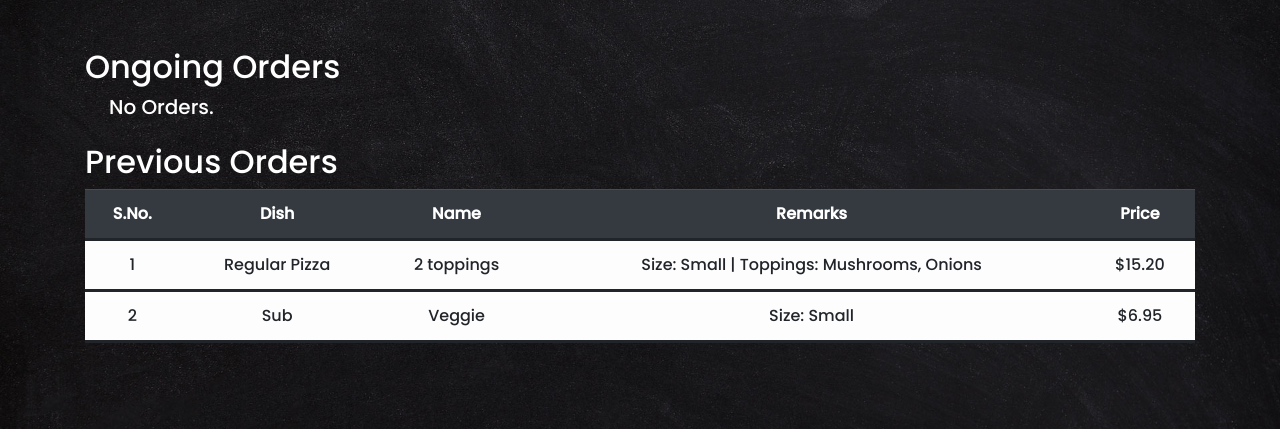
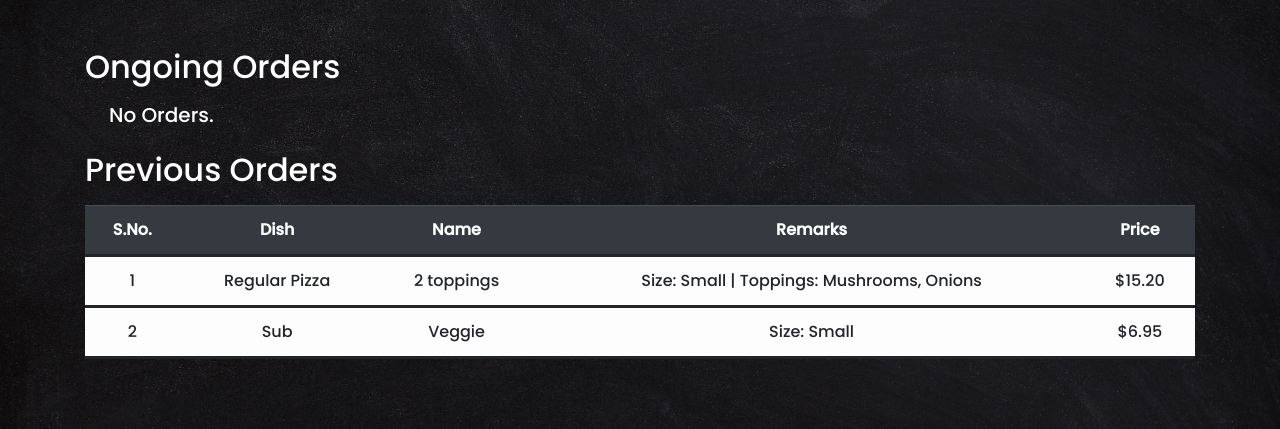
Before and after one commit to liverishabh/PizzaOrderingWebsite, a Django app: page /myorders/ in a window 1280 px wide. Shown: the part 87-516 px from the top of the page. Run offline with Django 3.2, Linux system fonts and the light colour scheme; a user stored in the database is signed in; data comes from the database, SQL or seed files in the repository; both versions use the stored data as it was after the commit; some libraries are stand-ins or nearby versions.

Commit message:
Fixed bugs in v1

```diff
--- a/orders/templates/orders/myorders.html
+++ b/orders/templates/orders/myorders.html
@@ -6,7 +6,7 @@
 
 {% block content %}
     <div class="container pt-5">
-        <h2 class="text-white mb-2"> Ongoing Orders </h2>
+        <h2 class="text-white mb-3"> Ongoing Orders </h2>
 
         {% if ongoing_orders %}
         <table class="table table-hover table-light">
@@ -35,7 +35,7 @@
         <h5 class="text-white ml-4"> No Orders. </h5>
         {% endif %}
 
-        <h2 class="text-white pt-3 mb-2"> Previous Orders </h2>
+        <h2 class="text-white pt-3 mb-3"> Previous Orders </h2>
 
         {% if previous_orders %}
         <table class="table table-hover table-light">
--- a/orders/views.py
+++ b/orders/views.py
@@ -43,7 +43,7 @@ def additems(request):
         for topping in toppings:
             remarks = remarks + topping + ', '
 
-        remarks = remarks[slice(len(remarks)-1)]
+        remarks = remarks[slice(len(remarks)-2)]
         if dish == 'regularpizza':
             dishtype = 'Regular Pizza'
         else:
@@ -65,13 +65,17 @@ def additems(request):
             price = request.POST["price_large"]
         extras = request.POST.getlist('sub_extras')
 
-        remarks = 'Size: ' + size + ' | Extras: '
+        if len(extras) > 0:
+            remarks = 'Size: ' + size + ' | Extras: '
+        else:
+            remarks = 'Size: ' + size + '  '
+
         extra_price = 0
         for extra in extras:
             extra_price += SubExtras.objects.filter(name=extra).first().price
             remarks = remarks + extra + ', '
 
-        remarks = remarks[slice(len(remarks)-1)] # This is not working
+        remarks = remarks[slice(len(remarks)-2)]
         price = decimal.Decimal(price)
         price += extra_price
         order = Orders(username = request.user.username, dishtype = 'Sub', dishname = name, price = price, remarks = remarks, status = 'Initiated')
```
Also changed, not shown: db.sqlite3.
